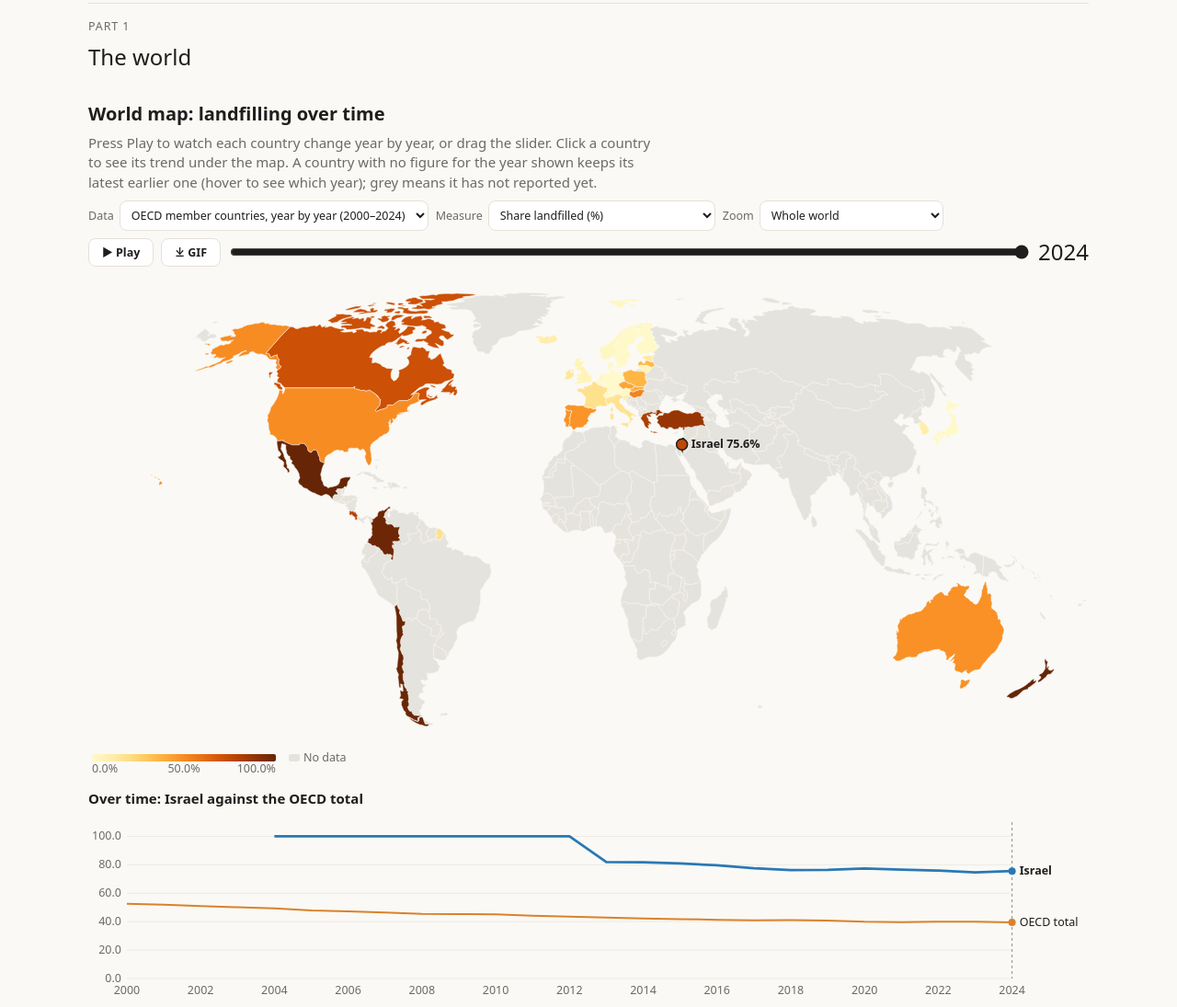
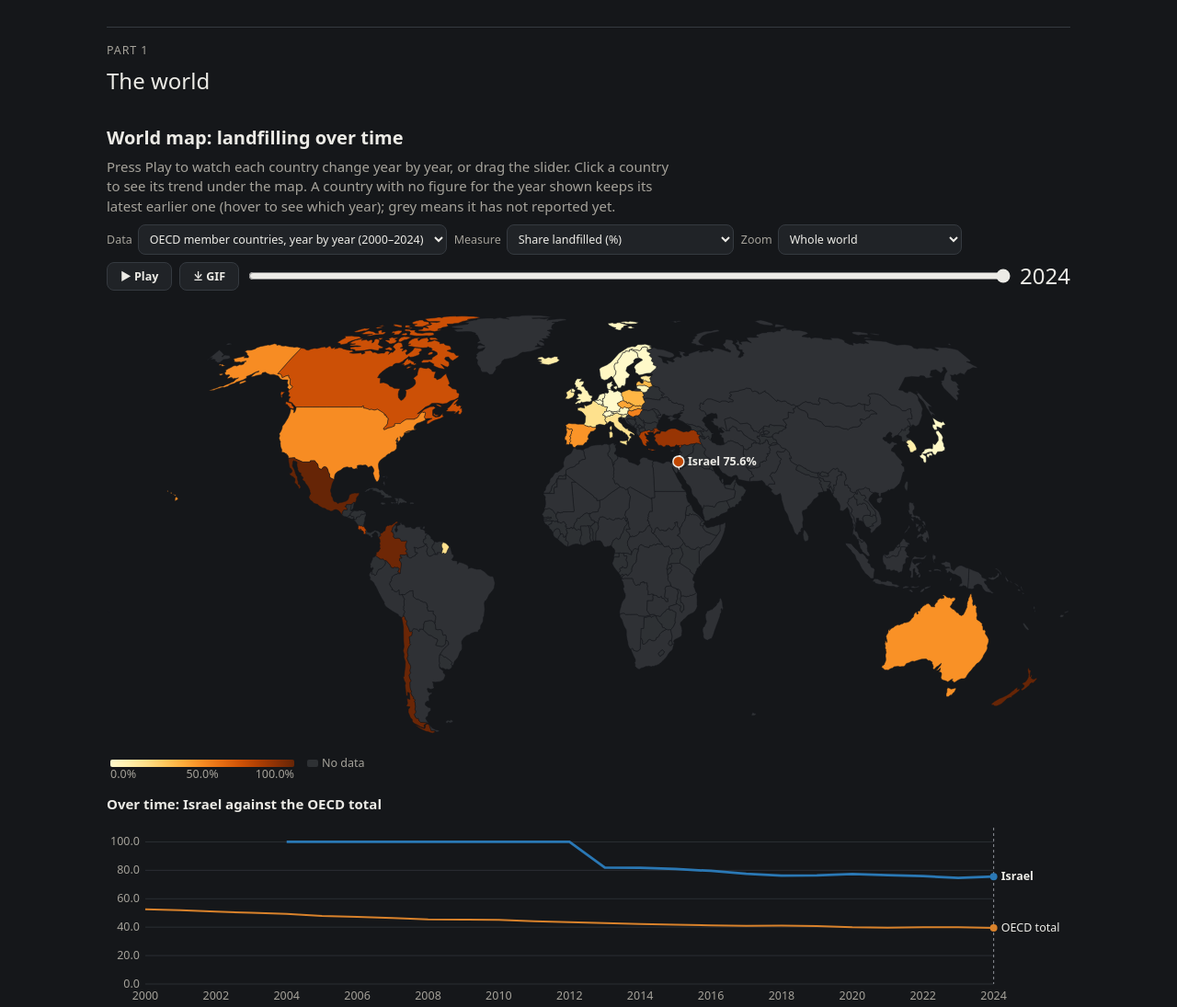
Before and after one commit to royposmanik/landfill-trends, a plain HTML site: page index.html in a window 1280 px wide. Shown: the part 666-1761 px from the top of the page at 92% size. Drawn offline with nearby package versions, Linux system fonts and the light colour scheme; a web font is replaced by a local one.

Commit message:
Dark background for the whole page
Co-Authored-By: Claude Opus 5.5 <noreply@anthropic.com>

```diff
--- a/index.html
+++ b/index.html
@@ -24,6 +24,9 @@
 <style>
 @import url("https://fonts.googleapis.com/css2?family=Google+Sans:wght@400;500;600;700&display=swap");
 .lf { display: flex; flex-direction: column; gap: var(--cds-gap-xl); --font-anthropic-sans: "Google Sans", system-ui, -apple-system, "Segoe UI", Arial, sans-serif; --font-anthropic-serif: "Google Sans", system-ui, -apple-system, "Segoe UI", Arial, sans-serif; font-family: var(--font-anthropic-sans); }
+/* lf-dark: the page is always dark */
+.lf { --color-bg: #15171a; --color-fg: #ecebe6; --color-fg-muted: #a5a29a; --color-panel: #202327; --color-border-line: #353a40; --color-ok: #6cc08b; --color-bad: #e27a62; --cds-chart-muted: #5e6268; --cds-chart-grid: #2a2e33; --cds-chart-axis: #757a80; --cds-chart-reference: #8d9096; --cds-chart-status-critical: #e05a4a; --cds-text-secondary: #a5a29a; --cds-surface-popover: #262a2f; --cds-border: #43484f; --cds-shadow-popover: 0 4px 14px rgba(0, 0, 0, .5); color-scheme: dark; background: var(--color-bg); color: var(--color-fg); padding: 24px 20px; border-radius: 16px; }
+.lf-counter { border: 1px solid #2c5a4f; }
 .lf button, .lf select, .lf input, .lf .dash-select { font-family: var(--font-anthropic-sans); }
 .lf-head { display: flex; flex-direction: column; gap: var(--cds-gap-sm); }
 .lf-eyebrow { text-transform: uppercase; letter-spacing: .07em; font-size: var(--cds-font-size-caption); color: var(--color-fg-muted); margin: 0; }
@@ -1850,7 +1853,7 @@ LF.GIF = {
     const btns = document.querySelectorAll('[data-gif-btn="' + id + '"]');
     btns.forEach((b) => { b.disabled = true; });
     const orig = S[c.key];
-    const css = getComputedStyle(document.body);
+    const css = getComputedStyle(document.querySelector('.lf') || document.body);
     const bg = css.backgroundColor && css.backgroundColor !== 'rgba(0, 0, 0, 0)' ? css.backgroundColor : '#ffffff';
     const fg = getComputedStyle(host).color || '#111';
     const years = d3.range(c.min, c.max + 1);
--- a/site/site.css
+++ b/site/site.css
@@ -1,23 +1,14 @@
-/* Design tokens the dashboard page expects, for the standalone website. Light and dark. */
+/* Design tokens the dashboard page expects, for the standalone website. The page is always dark. */
 :root {
-  --color-bg: #faf9f5; --color-fg: #1f1e1d; --color-fg-muted: #6b6a66; --color-panel: #ffffff; --color-border-line: #e3e1d9;
-  --color-ok: #2f7d4f; --color-bad: #b5452f;
+  --color-bg: #15171a; --color-fg: #ecebe6; --color-fg-muted: #a5a29a; --color-panel: #202327; --color-border-line: #353a40;
+  --color-ok: #6cc08b; --color-bad: #e27a62;
   --cds-gap-xs: 4px; --cds-gap-sm: 8px; --cds-gap-md: 12px; --cds-gap-xl: 32px; --cds-pad-lg: 16px; --cds-radius: 8px;
   --cds-font-size-caption: 12.5px; --cds-font-size-body: 15px; --cds-font-size-heading: 20px; --cds-font-size-title: 32px; --cds-font-weight-medium: 600;
-  --cds-chart-muted: #bdb9ae; --cds-chart-grid: #ecebe5; --cds-chart-axis: #9b9890; --cds-chart-reference: #8f8c84; --cds-chart-status-critical: #c0392b;
-  --cds-text-secondary: #6b6a66; --cds-surface-popover: #ffffff; --cds-border: #dcd9cf; --cds-shadow-popover: 0 4px 14px rgba(0, 0, 0, .12);
+  --cds-chart-muted: #5e6268; --cds-chart-grid: #2a2e33; --cds-chart-axis: #757a80; --cds-chart-reference: #8d9096; --cds-chart-status-critical: #e05a4a;
+  --cds-text-secondary: #a5a29a; --cds-surface-popover: #262a2f; --cds-border: #43484f; --cds-shadow-popover: 0 4px 14px rgba(0, 0, 0, .5);
   --font-anthropic-serif: 'Google Sans', system-ui, -apple-system, 'Segoe UI', Arial, sans-serif;
   --font-anthropic-sans: 'Google Sans', system-ui, -apple-system, 'Segoe UI', Arial, sans-serif;
-  color-scheme: light;
-}
-@media (prefers-color-scheme: dark) {
-  :root {
-    --color-bg: #1c1c1a; --color-fg: #ecebe6; --color-fg-muted: #a5a29a; --color-panel: #262624; --color-border-line: #3a3936;
-    --color-ok: #6cc08b; --color-bad: #e27a62;
-    --cds-chart-muted: #5e5c56; --cds-chart-grid: #2f2e2b; --cds-chart-axis: #6f6d66; --cds-chart-reference: #8d8a82; --cds-chart-status-critical: #e05a4a;
-    --cds-text-secondary: #a5a29a; --cds-surface-popover: #2b2b29; --cds-border: #44433f; --cds-shadow-popover: 0 4px 14px rgba(0, 0, 0, .5);
-    color-scheme: dark;
-  }
+  color-scheme: dark;
 }
 * { box-sizing: border-box; }
 html, body { margin: 0; background: var(--color-bg); color: var(--color-fg); font-family: var(--font-anthropic-sans); font-size: var(--cds-font-size-body); }
```
Also changed, not shown: dashboard_page.html (+4 -1 lines).
